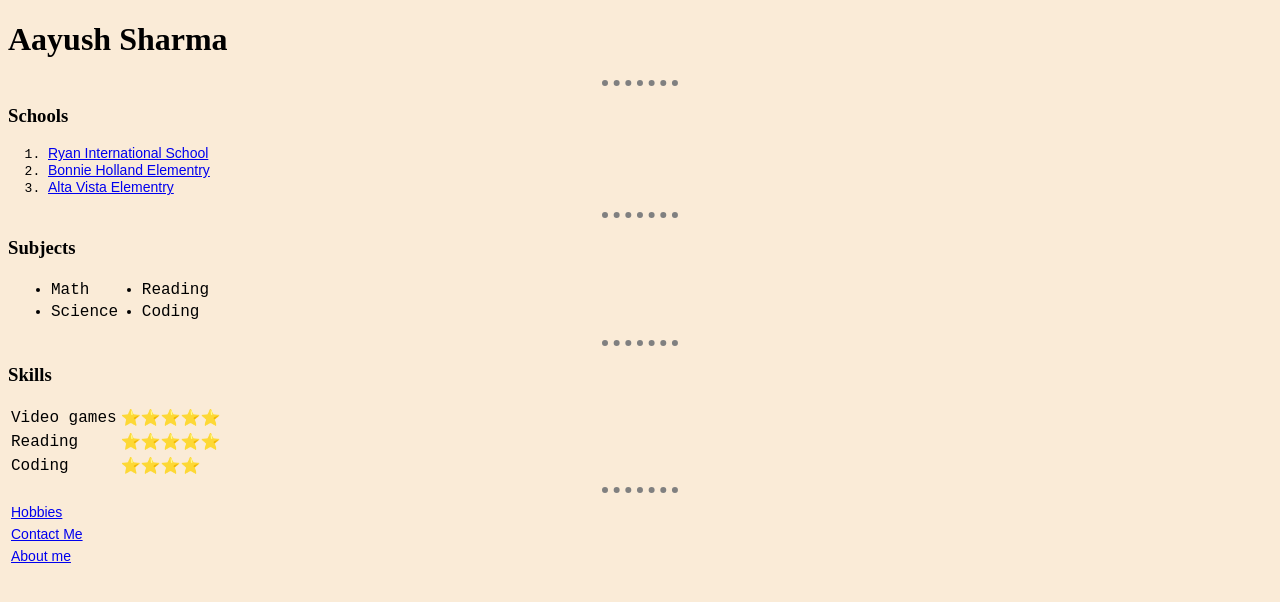
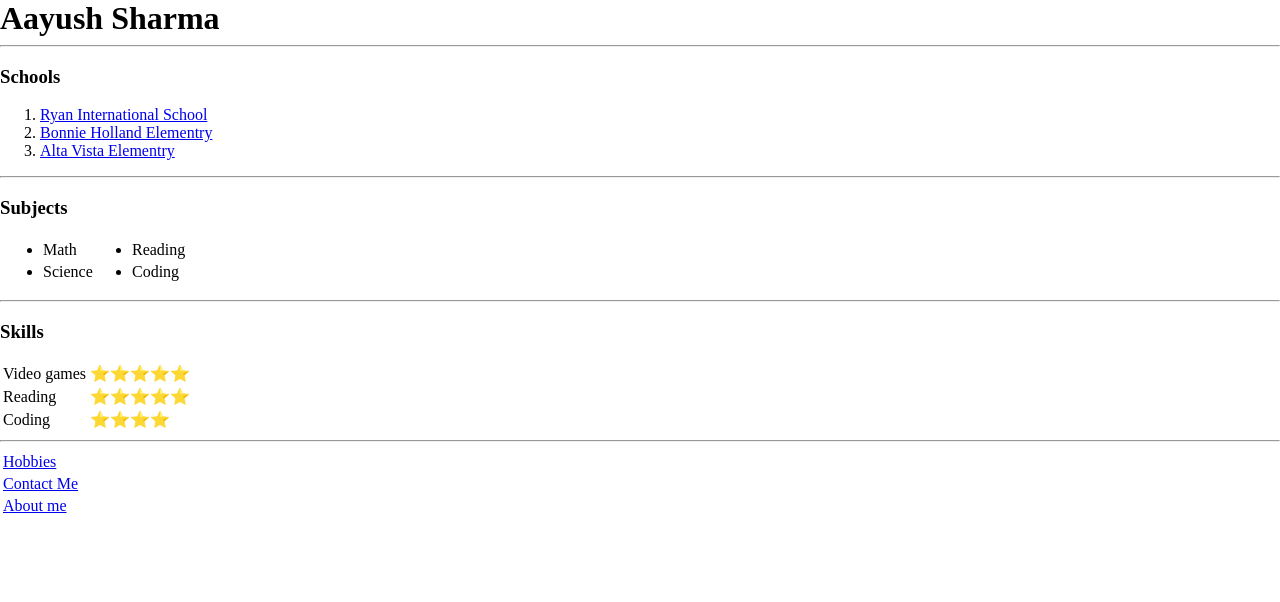
Before and after one commit to altoofaltoo/cv, a plain HTML site: page index.html in a window 1280 px wide. Drawn offline with Linux system fonts and the light colour scheme; files that its build step writes are made by us from their sources.

Commit message:
Add files via upload

```diff
--- a/styles.css
+++ b/styles.css
@@ -1,42 +1,24 @@
 body {
+margin: 0;
+}
+h1 {
+  margin-top: 0;
+  margin-bottom: 0;
+}
+.top-container {
+  padding: 0;
   background-color: antiquewhite;
 }
-
-hr {
-  border-style: none;
-  border-top: dotted;
-  border-color: gray;
-  border-width: 6.5px;
-  width: 6%;
+.middle-container {
+  background-color: red;
+  width: 200px;
+  height: 200px;
 }
-
-p {
-  font-family: cursive;
+.bottom-container {
+  background-color: blue ;
+  width: 200px;
+  height: 200px;
 }
-
-h3 {
-  color: #66BFBF
-  font-family: cursive;
+.pro {
+  text-decoration: underline;
 }
-
-h1 {
-  color: #66BFBF
-  font-family: inherit;
-}
-
-table {
-  font-family: monospace;
-  font-size: 16px;
-}
-
-a {
-  font-family: sans-serif;
-  font-size: 14px;
-}
-
-li {
-  font-family: monospace;
-}
-button {
-  background-color: #ff2e00
-}
```
